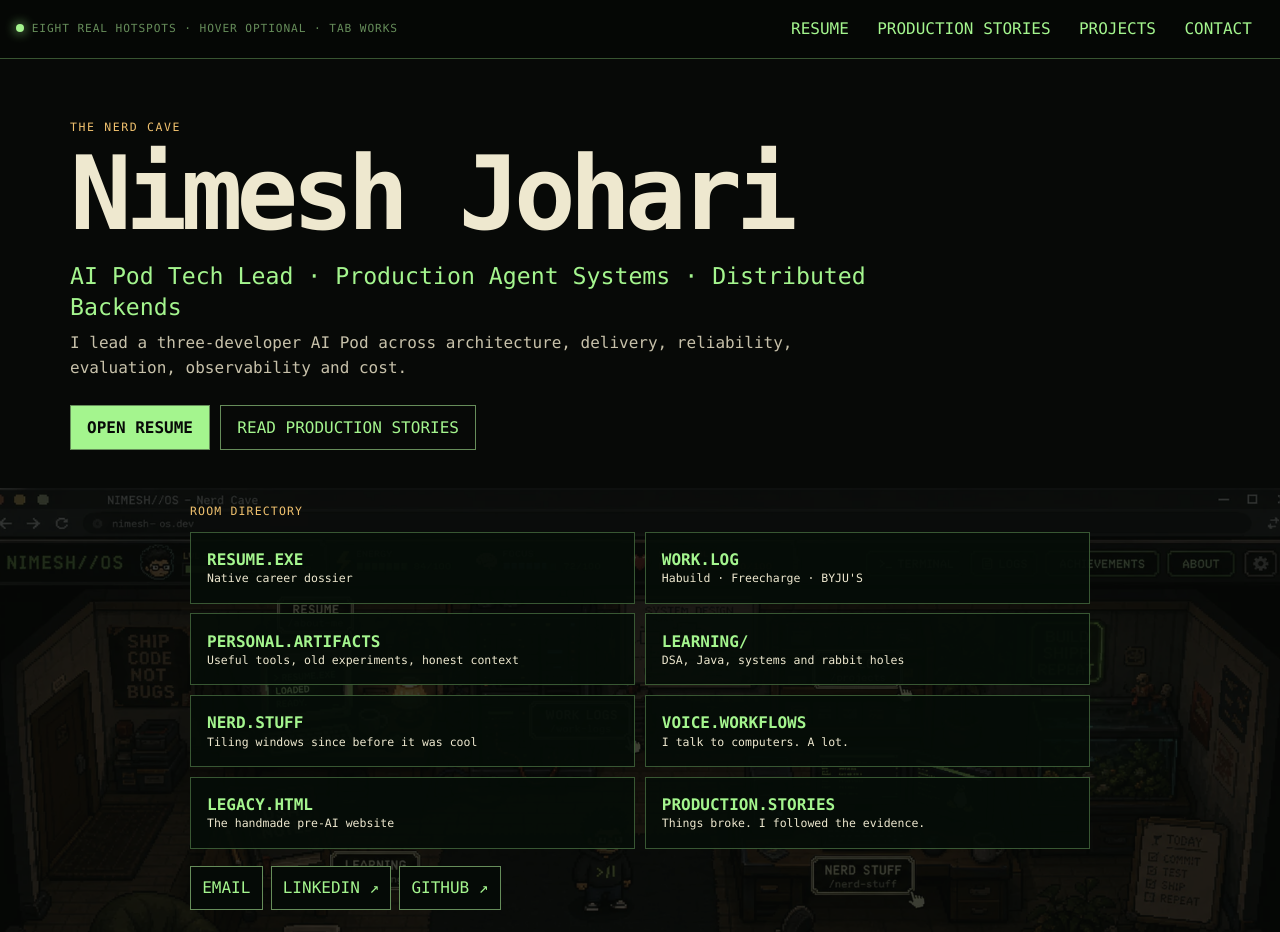
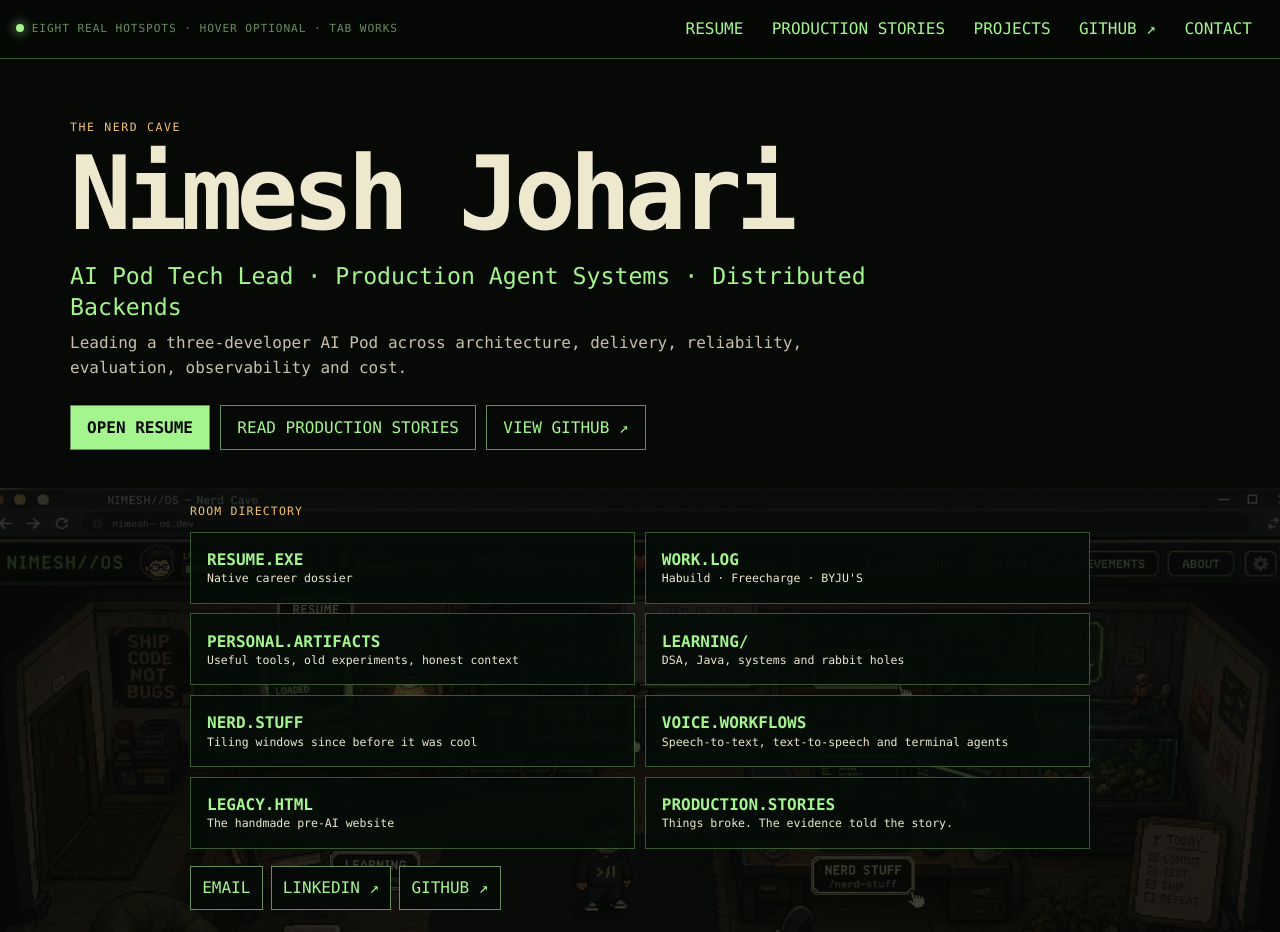
Before and after one commit to NimeshJohari02/NimeshJohari02.github.io, a React (Vite) app: page / in a window 1280 px wide. Shown: the top 932 px of the page. Built offline with nearby package versions, Linux system fonts and the light colour scheme.

Commit message:
feat(portfolio): rebalance copy and promote GitHub (#3)

```diff
--- a/src/App.tsx
+++ b/src/App.tsx
@@ -20,9 +20,9 @@ const destinations: { id: Panel; label: string; hint: string; className: string
   { id: 'projects', label: 'PERSONAL.ARTIFACTS', hint: 'Useful tools, old experiments, honest context', className: 'projects' },
   { id: 'learning', label: 'LEARNING/', hint: 'DSA, Java, systems and rabbit holes', className: 'learning' },
   { id: 'nerd', label: 'NERD.STUFF', hint: 'Tiling windows since before it was cool', className: 'nerd' },
-  { id: 'voice', label: 'VOICE.WORKFLOWS', hint: 'I talk to computers. A lot.', className: 'voice' },
+  { id: 'voice', label: 'VOICE.WORKFLOWS', hint: 'Speech-to-text, text-to-speech and terminal agents', className: 'voice' },
   { id: 'legacy', label: 'LEGACY.HTML', hint: 'The handmade pre-AI website', className: 'legacy' },
-  { id: 'stories', label: 'PRODUCTION.STORIES', hint: 'Things broke. I followed the evidence.', className: 'stories' },
+  { id: 'stories', label: 'PRODUCTION.STORIES', hint: 'Things broke. The evidence told the story.', className: 'stories' },
 ]
 
 const projects = [
@@ -72,6 +72,7 @@ function App() {
           <a href="#resume">RESUME</a>
           <a href="#stories">PRODUCTION STORIES</a>
           <a href="#projects">PROJECTS</a>
+          <a href={links.github} target="_blank" rel="noreferrer">GITHUB ↗</a>
           <a href={links.email}>CONTACT</a>
         </nav>
       </header>
@@ -80,10 +81,11 @@ function App() {
         <p className="eyebrow">THE NERD CAVE</p>
         <h1 id="page-title">Nimesh Johari</h1>
         <p className="role">AI Pod Tech Lead · Production Agent Systems · Distributed Backends</p>
-        <p className="proof">I lead a three-developer AI Pod across architecture, delivery, reliability, evaluation, observability and cost.</p>
+        <p className="proof">Leading a three-developer AI Pod across architecture, delivery, reliability, evaluation, observability and cost.</p>
         <div className="intro-links">
           <a className="primary" href="#resume">OPEN RESUME</a>
           <a href="#stories">READ PRODUCTION STORIES</a>
+          <a href={links.github} target="_blank" rel="noreferrer">VIEW GITHUB ↗</a>
         </div>
       </section>
 
@@ -185,20 +187,20 @@ const panelContent: Record<Panel, React.ReactNode> = {
   ),
   learning: (
     <div>
-      <p className="lede">College placements are anxious. My coping mechanism was code.</p>
-      <p>I kept DSA implementations, C/C++ exercises and early web experiments so the learning trail stays honest. Current rabbit holes include Java internals, distributed systems, agent evaluation and whatever broke in production this week.</p>
-      <p>I learn by running the thing, breaking the thing, reading why it broke, and leaving notes for future me.</p>
+      <p className="lede">College placements are anxious. Code became the coping mechanism.</p>
+      <p>The archive keeps DSA implementations, C/C++ exercises and early web experiments so the learning trail stays honest. Current rabbit holes include Java internals, distributed systems, agent evaluation and whatever broke in production this week.</p>
+      <p>The learning loop: run the thing, break the thing, understand why it broke and leave useful notes.</p>
       <div className="panel-links"><a className="primary" href={links.leetcodeGrind} target="_blank" rel="noreferrer">OPEN LEETCODE GRIND ↗</a></div>
     </div>
   ),
   nerd: (
     <div>
-      <p className="lede">I automate tiny annoyances with unreasonable enthusiasm.</p>
+      <p className="lede">Tiny annoyances attract unreasonable automation.</p>
       <ul className="plain-list">
         <li>Years of Linux tiling window managers made keyboard navigation the default. macOS now tiles itself too; manually arranging windows feels like packet loss.</li>
-        <li>I built this portfolio's ancestor by hand and kept it alive as evidence.</li>
+        <li>This portfolio's hand-built ancestor stays alive as evidence.</li>
         <li>I use AI heavily, review its code, test its claims and argue with its prompts.</li>
-        <li>New model, weird CLI, better shortcut? I will probably try it before lunch.</li>
+        <li>New model, weird CLI, better shortcut? Probably tested before lunch.</li>
       </ul>
       <div className="panel-links"><a href="#lab">OPEN GLITCH//LAB →</a></div>
     </div>
@@ -206,14 +208,14 @@ const panelContent: Record<Panel, React.ReactNode> = {
   voice: (
     <div>
       <p className="lede">A keyboard is occasionally the slow fallback path.</p>
-      <p>Flow currently clocks me at <strong>154 WPM</strong>—top <strong>0.1%</strong>—with <strong>126,503 words</strong> dictated across <strong>45 apps</strong>. I use speech-to-text for context dumps, prompts and rough specs.</p>
-      <p>Text-to-speech handles long rereads; then I inspect the diff, run the tests and keep the judgment manual.</p>
+      <p>Flow currently records <strong>154 WPM</strong>—top <strong>0.1%</strong>—with <strong>126,503 words</strong> dictated across <strong>45 apps</strong>. Speech-to-text handles context dumps, prompts and rough specs.</p>
+      <p>Text-to-speech handles long rereads; the diff still gets inspected, tests still run and judgment stays manual.</p>
     </div>
   ),
   legacy: (
     <div>
       <p className="lede">Before AI completed everyone's sentences, I completed my own divs.</p>
-      <p>This is the portfolio I wrote by hand: old values, old CSS, honest origin story. It stays exactly where it is.</p>
+      <p>The 2021 portfolio was written by hand: old values, old CSS, honest origin story. It stays exactly where it is.</p>
       <div className="panel-links">
         <a className="primary" href="https://nimeshjohari02.github.io/myportfolio/" target="_blank" rel="noreferrer">OPEN THE 2021 SITE ↗</a>
         <a href="https://github.com/NimeshJohari02/myportfolio" target="_blank" rel="noreferrer">VIEW SOURCE ↗</a>
@@ -252,7 +254,7 @@ function ResumePanel() {
       <section className="career-scan" aria-labelledby="career-scan-title">
         <p className="career-path">~/quick-scan</p>
         <h3 id="career-scan-title">AI Pod Tech Lead · Backend engineer · Friendly Neighborhood AI Prompt Tuner</h3>
-        <p>I build production agent systems, distributed backends and the boring reliability machinery that keeps both useful.</p>
+        <p>Production agent systems, distributed backends and the boring reliability machinery that keeps both useful.</p>
         <ul className="career-facts">
           <li><b>NOW</b><span>Leading a three-developer AI Pod at Habuild</span></li>
           <li><b>FOCUS</b><span>Agent systems, distributed backends, reliability</span></li>
@@ -306,7 +308,7 @@ function ResumePanel() {
           </details>
 
           <details>
-            <summary><span>systems.cfg</span><small>WHAT I BUILD WITH</small></summary>
+            <summary><span>systems.cfg</span><small>SYSTEMS IN USE</small></summary>
             <div className="career-entry career-columns">
               <p><b>AGENTS</b><span>LangGraph, prompts, routing, tools, memory, evaluation, observability</span></p>
               <p><b>BACKENDS</b><span>Java, Python, TypeScript, SQS, Redis, MongoDB, PostgreSQL, Elasticsearch</span></p>
@@ -327,7 +329,7 @@ function ResumePanel() {
       </div>
 
       <div className="panel-links">
-        <a className="primary" href={links.email}>EMAIL ME</a>
+        <a className="primary" href={links.email}>EMAIL</a>
         <a href={links.linkedin} target="_blank" rel="noreferrer">LINKEDIN ↗</a>
         <a href={links.github} target="_blank" rel="noreferrer">GITHUB ↗</a>
       </div>
```
